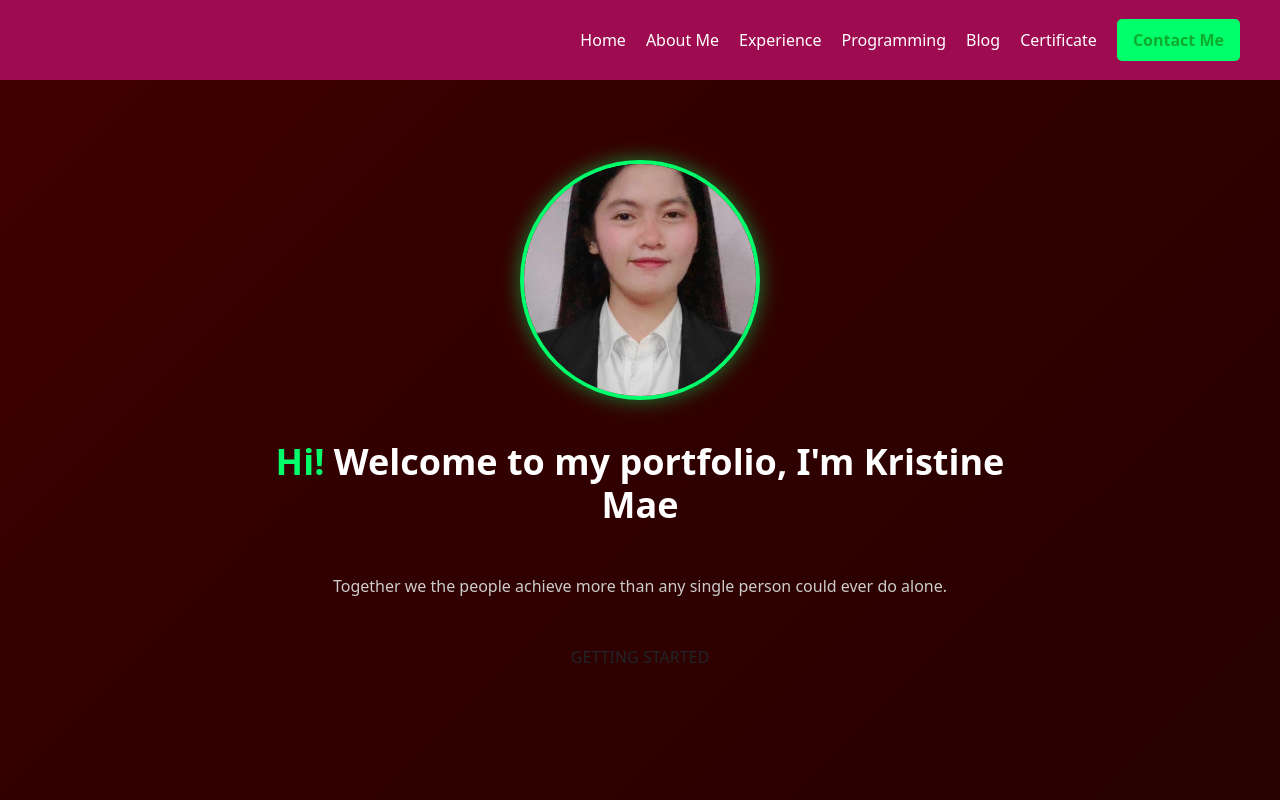
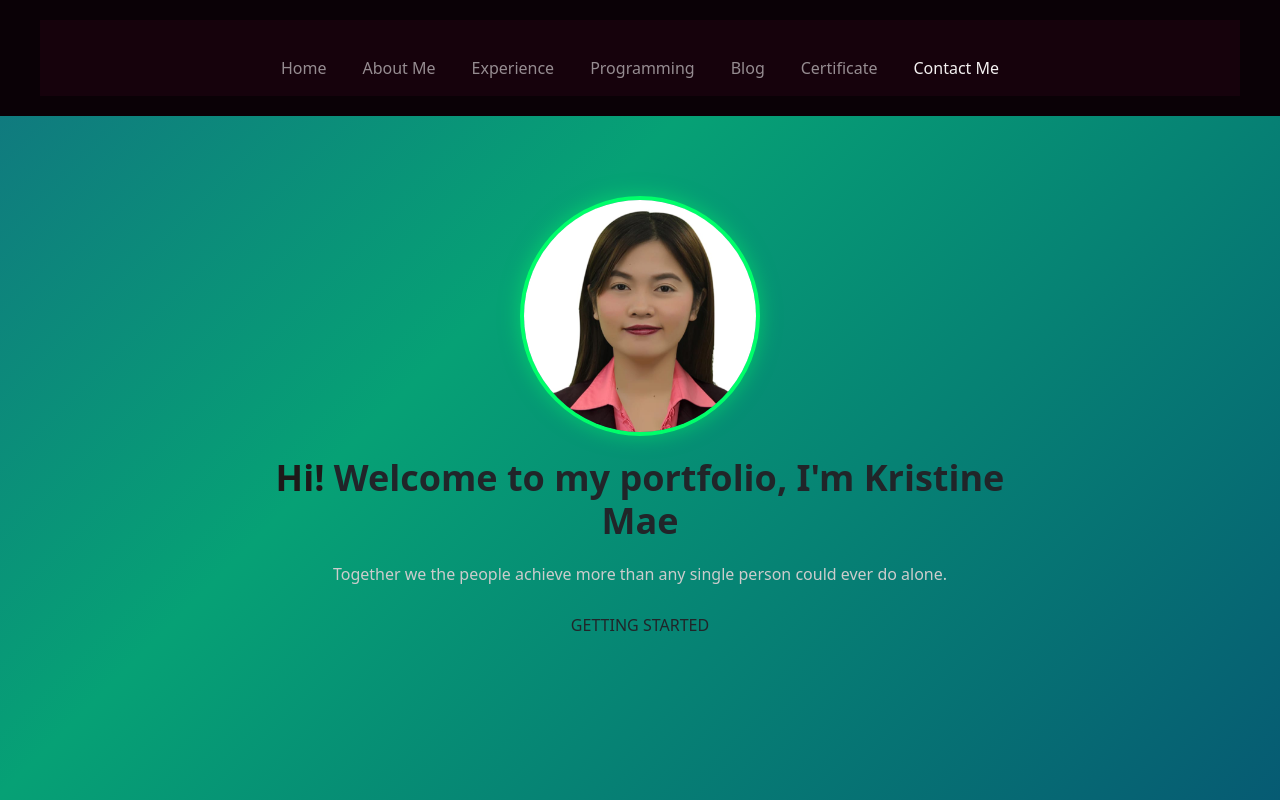
Before and after one commit to Kmontajas/portfolio, a plain HTML site: page index.html in a window 1280 px wide. Drawn offline with nearby package versions, Linux system fonts and the light colour scheme.

Commit message:
Adjusring images

```diff
--- a/index.html
+++ b/index.html
@@ -3,7 +3,7 @@
 <head>
   <meta charset="UTF-8" />
   <meta name="viewport" content="width=device-width, initial-scale=1.0"/>
-  <title>Montajas - Kristine Mae</title>
+  <title>Kristine Mae Montajas</title>
   <link rel="stylesheet" href="style.css">
   <link href="https://fonts.googleapis.com/css2?family=Montserrat:wght@400;700;900&display=swap" rel="stylesheet">
   <link href="https://cdn.jsdelivr.net/npm/bootstrap@5.3.0/dist/css/bootstrap.min.css" rel="stylesheet">
@@ -11,27 +11,38 @@
 <body>
 
   <header>
-  <div class="navbar">
-    <div class="logo"></div>
-    <nav>
-      <ul>
-        <li><a href="#hero" data-target="hero">Home</a></li>
-        <li><a href="#about" data-target="about">About Me</a></li>
-        <li><a href="#Experience" data-target="Experience">Experience</a></li>
-        <li><a href="#logos" data-target="logos">Programming</a></li>
-        <li><a href="#Blog" data-target="Blog">Blog</a></li>
-        <li><a href="#certificate" data-target="certificate">Certificate</a></li>
-        <li><a href="#contact" data-target="contact" class="contact-btn">Contact Me</a></li>
+    <nav class="navbar navbar-expand-lg navbar-dark">
+      <div class="container d-flex flex-column align-items-center">
+        <a class="navbar-brand" href="#"></a>
+
+        <!-- Hamburger Button -->
+        <button class="navbar-toggler" type="button" data-bs-toggle="collapse" data-bs-target="#navbarNav">
+          <span class="navbar-toggler-icon"></span>
+        </button>
+
+        <!-- Navbar Links -->
+        <div class="collapse navbar-collapse justify-content-center" id="navbarNav">
+          <ul class="navbar-nav text-center">
+            <li class="nav-item"><a class="nav-link" href="#hero" data-target="hero">Home</a></li>
+            <li class="nav-item"><a class="nav-link" href="#about" data-target="about">About Me</a></li>
+            <li class="nav-item"><a class="nav-link" href="#Experience" data-target="Experience">Experience</a></li>
+            <li class="nav-item"><a class="nav-link" href="#logos" data-target="logos">Programming</a></li>
+            <li class="nav-item"><a class="nav-link" href="#Blog" data-target="Blog">Blog</a></li>
+            <li class="nav-item"><a class="nav-link" href="#certificate" data-target="certificate">Certificate</a></li>
+            <li class="nav-item">
+              <a class="nav-link contact-btn" href="#contact" data-target="contact">Contact Me</a>
+            </li>
           </ul>
+        </div>
+      </div>
     </nav>
-  </div>
   </header>
 
 <main>
   <section class="page-section" id="hero">
     <div class="hero-content">
       <div class="hero-image">
-        <img src="images/K.jpg" alt="Profile Image">
+        <img src="images/k pic.jpg" alt="Profile Image">
       </div>
       <h1><span class="highlight">Hi! </span>Welcome to my portfolio, I'm Kristine Mae</h1>
       <p>Together we the people achieve more than any single person could ever do alone.</p>
@@ -39,20 +50,22 @@
     </div>
   </section>
 
+
   <section class="page-section" id="about">
-    <h2 class="text-success text-center">About Me</h2>
+    <h2 class="text-center">About Me</h2>
     <p>Hello! I'm Kristine Mae Montajas, Hello! I'm Kristine Mae Montajas, I’m a passionate individual who loves to explore new ideas and challenge myself creatively. Ever since I was young, I’ve had a deep curiosity for how things work, especially when it comes to technology. I find joy in solving problems and building things from scratch. My journey has taken me through different paths, but each step helped me grow and learn more about myself. I believe in lifelong learning and constantly strive to improve both professionally and personally.</p>
 </section>
 
 <section class="page-section" id="Experience">
-    <h2 class="text-success text-center" style="font-size: 32px; margin-bottom: 40px;">Resume</h2>
+    <h2 class="text-center" style="font-size: 32px; margin-bottom: 40px;">Experience</h2>
     <div style="max-width: 900px; margin: auto; color: #ffffff; line-height: 1.6; font-size: 16px;">
     <p>Way back from 2023 to 2024, I worked as a sales clerk at Urban and a cashier at a Chinese store. At Urban, I assisted customers with their purchases, organized shelves, and helped maintain a clean, welcoming store environment. I also provided product recommendations and contributed to meeting sales targets. Though my main role wasn’t cashiering, I occasionally helped operate the POS during busy hours. Meanwhile, at the Chinese store, I was fully in charge of the cashier duties handling payments, giving correct change, and balancing the register. I also supported the team by bagging items, stocking products, and keeping the counter area clean. Working in both fast-paced settings helped me become more responsible, detail-oriented, and customer-focused. I learned to communicate clearly, work under pressure, and adapt to different kinds of customers. These experiences greatly improved my confidence and prepared me for future roles in retail or customer service.</p>
+
     </div>
 </section>
 
 <section class="page-section" id="logos">
-    <h2 class="text-success text-center"><span class="highlight">Programming</span> Languages</h2>
+    <h2 class="text-center">Programming Languages</h2>
     <div class="logo-container">
       <img src="images/Css.jpg" alt="CSS Logo">
       <img src="images/html.jpg" alt="HTML Logo">
@@ -63,7 +76,7 @@
 </section>
 
 <section class="page-section" id="contact">
-    <h2 class="text-success text-center">Contact Me</h2>
+    <h2 class="text-center">Contact Me</h2>
     <div class="contact-links">
       <a href="https://github.com/Kmontajas_" target="_blank">GitHub</a>
       <a href="https://www.linkedin.com/in/kristine-mae-montajas-991a532b6/" target="_blank">LinkedIn</a>
--- a/script.js
+++ b/script.js
@@ -8,7 +8,7 @@ function showSection(targetId) {
   });
 }
 
-// Initial: show Home only
+// Initial show Home
 showSection('hero');
 
 // On nav click
@@ -19,3 +19,27 @@ links.forEach(link => {
     showSection(target);
   });
 });
+
+// Toggle hamburger menu
+const toggler = document.querySelector('.navbar-toggler');
+const navMenu = document.querySelector('#navbarNav');
+
+toggler.addEventListener('click', function() {
+  navMenu.classList.toggle('show');
+});
+
+// Fade-in animation when sections enter viewport
+const observer = new IntersectionObserver((entries) => {
+  entries.forEach(entry => {
+    if (entry.isIntersecting) {
+      entry.target.classList.add('show');
+    }
+  });
+}, {
+  threshold: 0.2
+});
+
+// Observe sections
+sections.forEach(section => {
+  observer.observe(section);
+});
--- a/style.css
+++ b/style.css
@@ -1,13 +1,18 @@
+/* GENERAL */
 body {
   margin: 0;
   padding: 0;
   font-family: 'Montserrat', Arial, sans-serif;
   color: #ffffff;
-  background: linear-gradient(-45deg, #1a0000, #330000, #660000, #990000);
+  background: linear-gradient(-45deg, #060970, #06a175, #2f049c, #036741);
   background-size: 400% 400%;
   animation: moveBG 15s ease infinite;
   min-height: 100vh;
   text-align: center;
+}
+
+h1, h2, h3, h4, h5, h6 {
+  color: #ffffff;
 }
 
 @keyframes moveBG {
@@ -18,12 +23,18 @@ body {
 
 * { box-sizing: border-box; }
 
+html {
+  scroll-behavior: smooth;
+}
+
+/* HEADER + NAVBAR */
 header {
-  background-color: rgb(159, 11, 80);
+  background-color: rgb(10, 1, 6);
   padding: 20px 10px;
 }
 
 .navbar {
+  background-color: rgb(22, 2, 12);
   display: flex;
   justify-content: space-between;
   align-items: center;
@@ -32,10 +43,11 @@ header {
   margin: 0 auto;
 }
 
-.logo {
-  color: #00ff6a;
+.navbar-brand {
   font-weight: 900;
   font-size: 24px;
+  color: hsl(140, 23%, 95%);
+  margin-bottom: 10px;
 }
 
 nav ul {
@@ -48,21 +60,25 @@ nav ul {
   justify-content: center;
 }
 
-nav ul li a {
+.nav-link {
   color: white;
-  text-decoration: none;
   font-weight: 500;
+  font-size: 18px;
+}
+
+.nav-link:hover {
+  color: hsl(0, 0%, 100%);
 }
 
 .contact-btn {
-  background-color: #00ff6a;
-  padding: 10px 16px;
-  color: #0fab2e;
+  padding: 8px 16px;
   border-radius: 5px;
   font-weight: bold;
+  background-color: hwb(0 97% 3%);
+  color: rgb(244, 241, 241) !important;
 }
 
-/* HERO */
+/* HERO SECTION */
 #hero {
   display: flex;
   flex-direction: column;
@@ -73,18 +89,8 @@ nav ul li a {
 }
 
 .hero-content {
-  display: flex;
-  flex-direction: column;
-  align-items: center;
-  justify-content: center;
-  gap: 20px;
   max-width: 800px;
   margin: 0 auto;
-  text-align: center;
-}
-
-.hero-image {
-  margin-bottom: 20px;
 }
 
 .hero-image img {
@@ -94,16 +100,12 @@ nav ul li a {
   border-radius: 50%;
   border: 4px solid #00ff6a;
   box-shadow: 0 0 20px rgba(0, 255, 106, 0.5);
-}
-
-.hero-content {
-  max-width: 800px;
+  margin-bottom: 20px;
 }
 
 .hero-content h1 {
   font-size: 36px;
   font-weight: 900;
-  color: #ffffff;
 }
 
 .hero-content p {
@@ -113,11 +115,11 @@ nav ul li a {
 }
 
 .highlight {
-  color: #00ff6a;
+  color: lab(9.33% 2.47 0.91);
 }
 
 .btn {
-  background-color: #00ff6a;
+  background-color: hsl(146, 14%, 90%);
   padding: 12px 20px;
   color: #000;
   text-decoration: none;
@@ -125,29 +127,67 @@ nav ul li a {
   border-radius: 5px;
 }
 
-/* ABOUT */
+/* SECTIONS - COMMON STYLING */
+.page-section {
+  display: none;
+  opacity: 0;
+  transform: translateY(30px);
+  transition: opacity 0.8s ease-out, transform 0.8s ease-out;
+  padding: 60px 40px;
+}
+
+.page-section#hero {
+  display: flex;
+  opacity: 1;
+  transform: translateY(0);
+}
+
+.page-section.show {
+  display: block;
+  opacity: 1;
+  transform: translateY(0);
+}
+
+/* ABOUT SECTION */
 #about {
-  padding: 50px 20px;
+  padding: 60px 40px;
+}
+
+#about h2 {
+  color: hsla(0, 0%, 5%, 0.685);
 }
 
 #about p {
-  color: #ccc;
-  max-width: 800px;
-  margin: 0 auto;
-  font-size: 16px;
-  line-height: 1.6;
+  color: #ffffff;
 }
 
-/* EXPERIENCE */
-#Experience {
-  padding: 50px 20px;
+/* EXPERIENCE SECTION */
+#experience {
+  padding: 60px 40px;
 }
 
-/* PROGRAMMING LOGOS */
-#logos {
-  padding: 50px 20px;
+#experience h2 {
+  color: hsl(143, 12%, 87%);
 }
 
+#experience p {
+  color: #ffffff;
+}
+
+/* PROGRAMMING SECTION */
+#programming {
+  padding: 60px 40px;
+}
+
+#programming h2 {
+  color: #ffffff(144, 33%, 94%);
+}
+
+#programming p {
+  color: #ffffff;
+}
+
+/* LOGOS SECTION (Programming Logos Example) */
 .logo-container {
   display: flex;
   flex-wrap: wrap;
@@ -161,36 +201,39 @@ nav ul li a {
   object-fit: contain;
   border-radius: 8px;
   transition: transform 0.3s ease;
-  box-shadow: 0 4px 10px rgba(0, 255, 106, 0.2);
+  box-shadow: 0 4px 10px #43b079f5;
 }
 
 .logo-container img:hover {
   transform: scale(1.1);
 }
 
-/* CONTACT */
+/* CONTACT SECTION */
 #contact {
   padding: 60px 20px;
-  background-color: rgba(0, 0, 0, 0.5);
+  background-color: #17887dd1;
+}
+
+#contact h2 {
+  color: #0e1210e1;
 }
 
 .contact-links a {
   display: inline-block;
   margin: 10px 15px;
   text-decoration: none;
-  color: hsl(146, 21%, 94%);
+  color: #ffffff(146, 21%, 94%);
   font-weight: bold;
   font-size: 18px;
   transition: color 0.3s ease;
-
 }
 
 .contact-links a:hover {
-  color: #ffffff;
+  color: #ffffff(0, 38%, 94%);
 }
 
-/* RESPONSIVE */
-@media screen and (max-width: 768px) {
+/* RESPONSIVE DESIGN */
+@media (max-width: 768px) {
   .navbar {
     flex-direction: column;
     align-items: center;
@@ -209,61 +252,26 @@ nav ul li a {
     width: 200px;
     height: 240px;
   }
+}
 
-  .contact-btn {
-    display: block;
-    margin: 10px auto;
+#about, #experience, #programming, #contact {
   text-align: center;
 }
+
+#contact .contact-links {
+  display: flex;
+  justify-content: center;
+  flex-wrap: wrap;
 }
 
-@media screen and (max-width: 480px) {
-  .hero-content h1 {
-    font-size: 24px;
+@media (min-width: 992px) {
+  .navbar-expand-lg .navbar-collapse {
+    display: none !important;
   }
 
-  .btn {
-    font-size: 14px;
-    padding: 10px 14px;
-  }
-
-  .logo-container img {
-    width: 60px;
-    height: 60px;
+  .navbar-expand-lg .navbar-collapse.show {
+    display: flex !important;
+    flex-direction: column;
+    align-items: center;
   }
 }
-
-.page-section {
-  display: none;
-  padding: 60px 40px;
-}
-
-.page-section#hero {
-  display: flex;
-  flex-direction: column;
-  align-items: center;
-  justify-content: center;
-  text-align: center;
-  padding: 80px 20px;
-}
-
-@media (max-width: 768px) {
-  #certificate img {
-    width: 100%;
-  }
-}
-
-
-  .page-section {
-    display: none; /* hide all by default */
-    padding: 60px 40px;
-  }
-
-  .page-section#hero {
-    display: flex;
-    flex-direction: column;
-    align-items: center;
-    justify-content: center;
-    text-align: center;
-    padding: 80px 20px;
-  }
```
Also changed, not shown: images/Certificate 1.jpg (deleted), images/K.jpg (deleted), images/k pic.jpg (added). Lines whose indentation alone changed are shown as unchanged.
